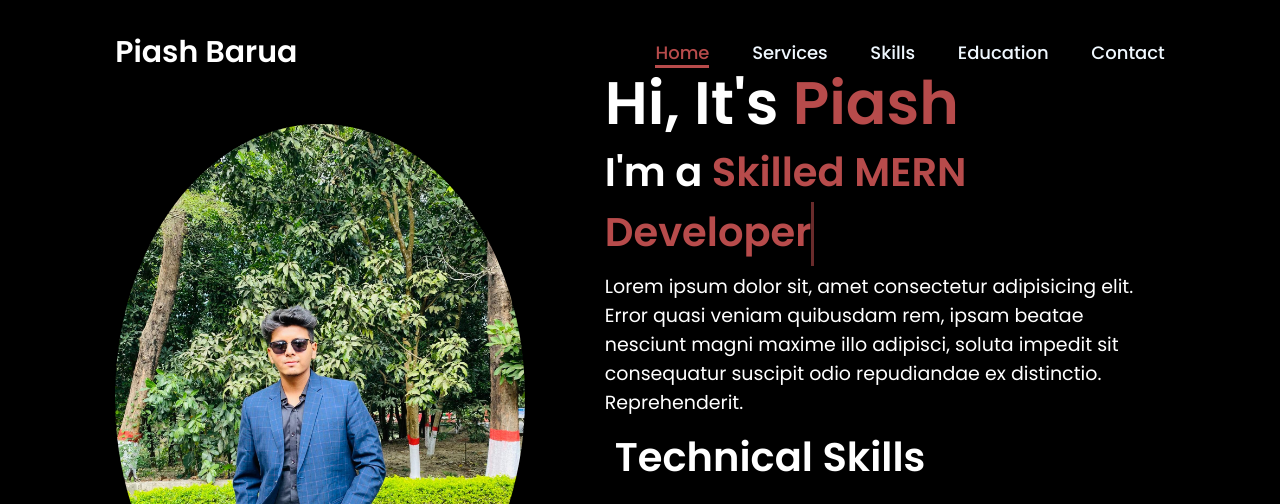
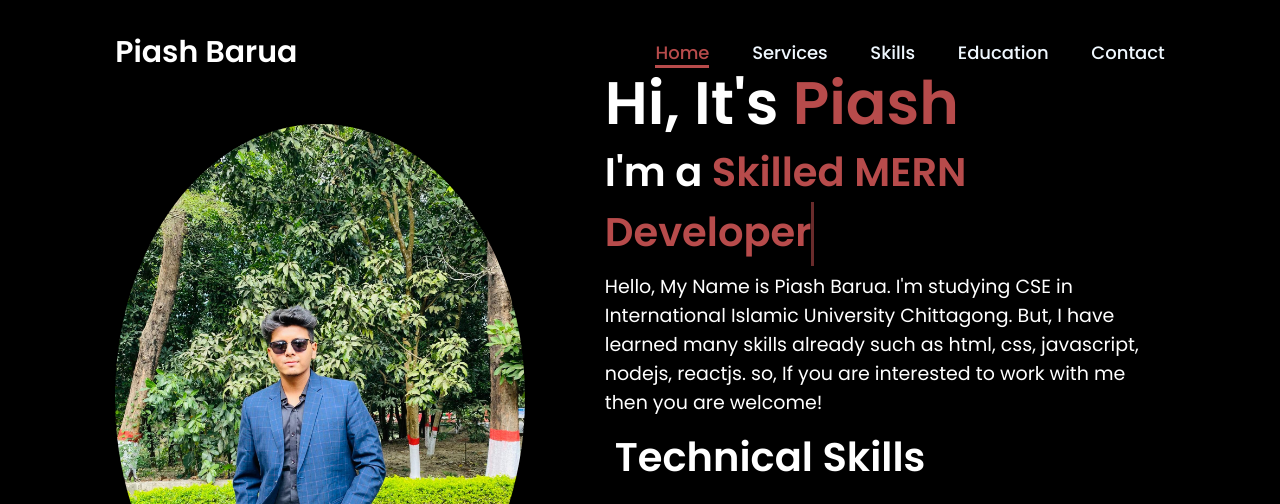
Before and after one commit to LockedInpiashbhai/Portfolio, a plain HTML site: page index.html in a window 1280 px wide. Shown: the top 504 px of the page. Drawn offline with Linux system fonts and the light colour scheme.

Commit message:
first commit

```diff
--- a/index.html
+++ b/index.html
@@ -25,7 +25,7 @@
         <div class="home-content">
             <h1>Hi, It's <span>Piash</span></h1>
             <h3 class="typing-text">I'm a <span></span></h3>
-            <p>Lorem ipsum dolor sit, amet consectetur adipisicing elit. Error quasi veniam quibusdam rem, ipsam beatae nesciunt magni maxime illo adipisci, soluta impedit sit consequatur suscipit odio repudiandae ex distinctio. Reprehenderit.</p>
+            <p>Hello, My Name is Piash Barua. I'm studying CSE in International Islamic University Chittagong. But, I have learned many skills already such as html, css, javascript, nodejs, reactjs. so, If you are interested to work with me then you are welcome!</p>
 
             <h3 class="skill">Technical Skills</h3>
             <div class="skills-icons">
```
